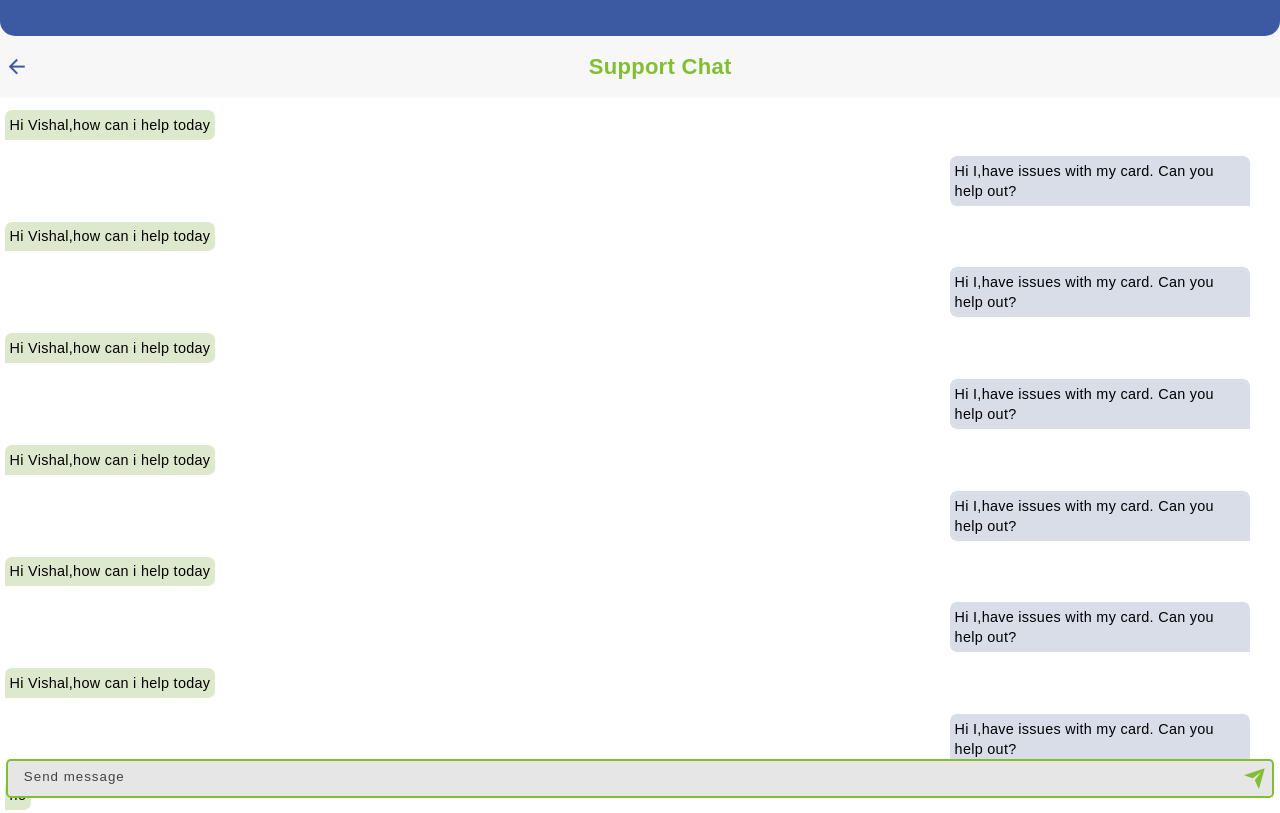
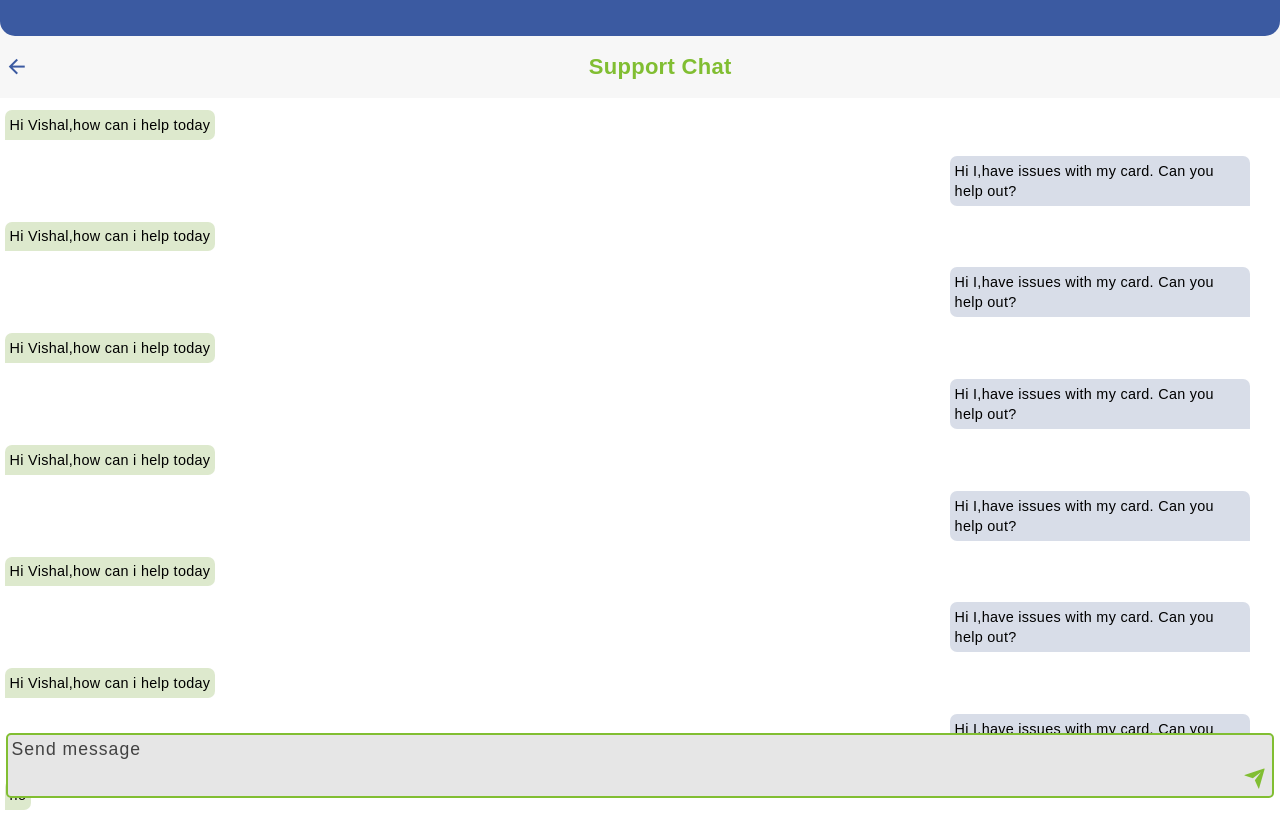
Before and after one commit to Vish70/demo1, a plain HTML site: page index.html in a window 1280 px wide. Shown: the top 813 px of the page. Drawn offline with nearby package versions, Linux system fonts and the light colour scheme.

Commit message:
time pass

```diff
--- a/index.html
+++ b/index.html
@@ -123,13 +123,12 @@
         <script>
 
             var chatInput = document.querySelector('textarea');
-            var chatbox = document.querySelector('.para');
-
+            // var inputfield = document.querySelector('.inputfield ');
                 chatInput.addEventListener('keyup',e =>{
-                chatInput.style.height = "25px";
+                chatInput.style.height = "100%";
                 var inputheight = e.target.scrollHeight;
                 chatInput.style.height = `${inputheight}px`;
-
+                // inputfield.style.height = '70px';
             //   if(chatInput.style.height === "25px"){
             //     chatbox.style.marginBottom = "65px";
             //     }
--- a/style.css
+++ b/style.css
@@ -91,7 +91,8 @@ section {
   flex-direction: column;
   justify-content: center;
   margin: auto;
-  margin: 110px 0px 65px 0px;
+  margin: 110px 0px 0px 0px;
+  padding-bottom:65px;
 }
 /* .para.mbottom_{
 margin-bottom:92.5px;
@@ -155,26 +156,37 @@ margin-bottom:92.5px;
   margin: 0.2rem auto 0.1rem auto;
   left: 0;
   right: 0;
+  height:65px;
+  max-height:65px;
+  overflow: hidden;
 }
 .inputfield i {
-  font-size: 1.2rem;
+  font-size: 1.9rem;
 }
 .inputfield textarea {
-  width:95%;
+  width:86%;
   margin: auto;
   padding: 0.2rem;
   background-color: transparent;
   outline: none;
   border: none;
-  height:25px;
-  max-height:60px;
+  height:100%;
+  max-height:65px;
   resize: none;
   word-wrap: break-word;
   overflow: auto;
+  font-size:1.1rem;
+  left: 0;
+  position: absolute;
+  display: flex;
+  justify-content: center;
+  align-items: center;
 }
 
 .send_i{
   padding:.3rem;
+  position: absolute;
+  right: 0;
 }
 
 .inputfield i{
```
